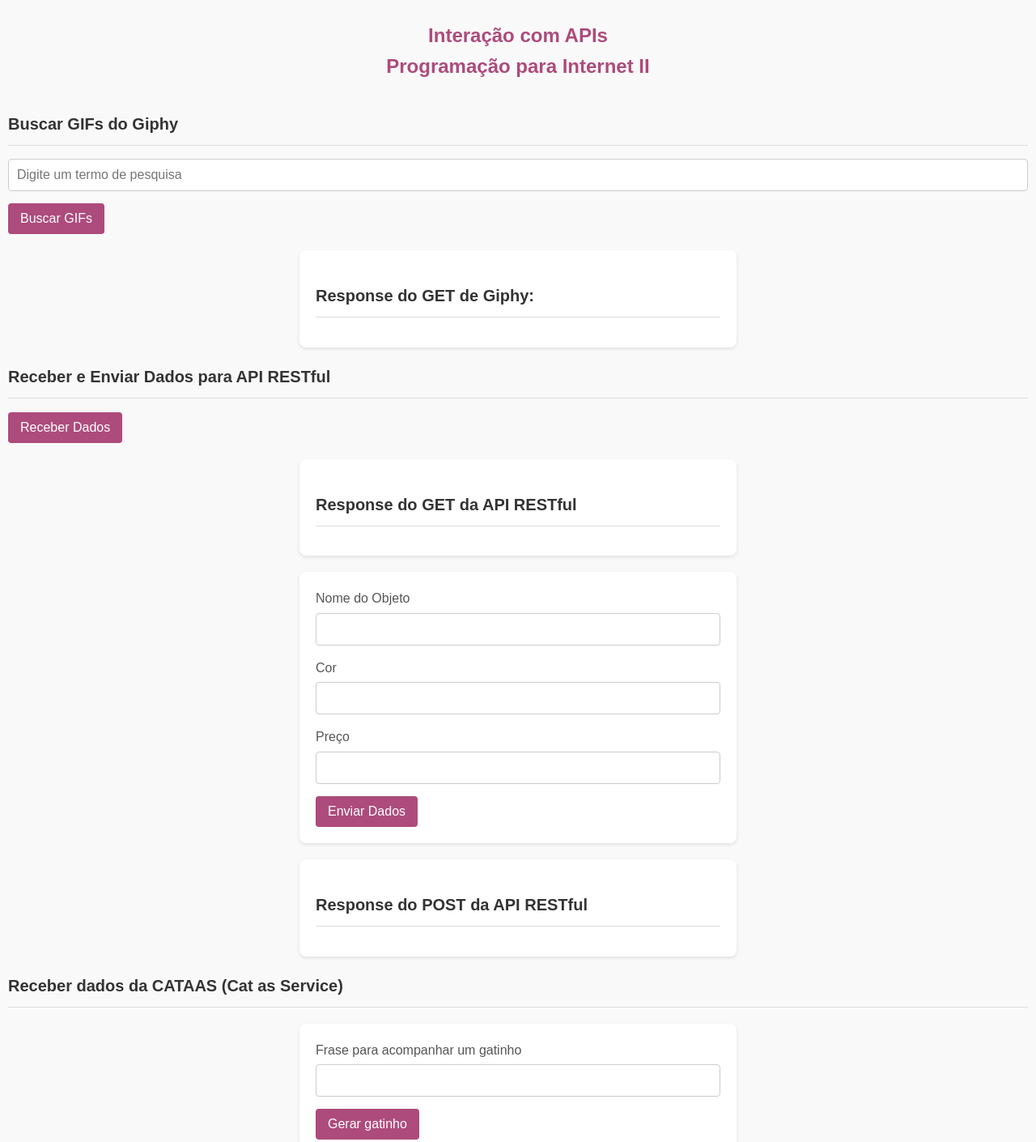
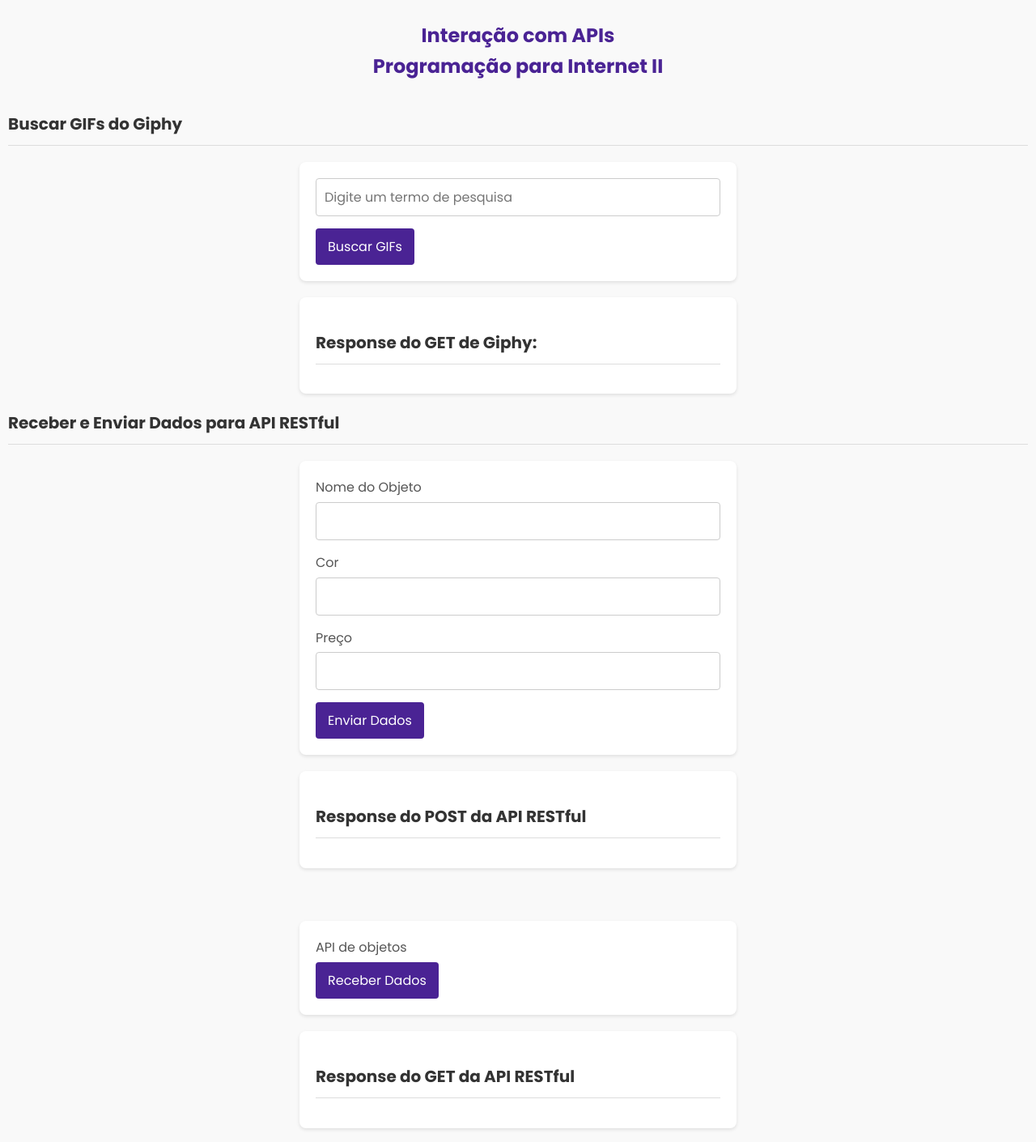
Before and after one commit to bianca-bezerra/ProgramacaoWebADS-2024.1, a plain HTML site: page ex03/index.html in a window 1280 px wide. Shown: the top 1410 px of the page at 81% size. Drawn offline with Linux system fonts and the light colour scheme.

Commit message:
feat: mudança no visual

```diff
--- a/ex03/index.html
+++ b/ex03/index.html
@@ -6,17 +6,25 @@
     <title>Interação com APIs</title>
     <link rel="stylesheet" href="styles.css" />
     <script src="scripts.js"></script>
+    <link rel="preconnect" href="https://fonts.googleapis.com" />
+    <link rel="preconnect" href="https://fonts.gstatic.com" crossorigin />
+    <link
+      href="https://fonts.googleapis.com/css2?family=Poppins:ital,wght@0,100;0,200;0,300;0,400;0,500;0,600;0,700;0,800;0,900;1,100;1,200;1,300;1,400;1,500;1,600;1,700;1,800;1,900&display=swap"
+      rel="stylesheet"
+    />
   </head>
   <body>
-    <h1>Interação com APIs<br/>Programação para Internet II</h1>
+    <h1>Interação com APIs<br />Programação para Internet II</h1>
 
     <h2>Buscar GIFs do Giphy</h2>
+    <form>
       <input
         type="text"
         id="giphyQuery"
         placeholder="Digite um termo de pesquisa"
       />
       <button onclick="searchGifs()">Buscar GIFs</button>
+    </form>
 
     <div class="response">
       <h2>Response do GET de Giphy:</h2>
@@ -24,15 +32,6 @@
     </div>
 
     <h2>Receber e Enviar Dados para API RESTful</h2>
-
-    <button type="button" onclick="fetchData()" id="receberDados">
-      Receber Dados
-    </button>
-
-    <div class="response">
-      <h2>Response do GET da API RESTful</h2>
-      <pre id="responseOutputRestGet"></pre>
-    </div>
 
     <form id="postForm">
       <label for="productName">Nome do Objeto</label>
@@ -51,6 +50,17 @@
       <h2>Response do POST da API RESTful</h2>
       <pre id="responseOutputRestPost"></pre>
     </div>
+    <br/>
+    <form>
+      <label>API de objetos</label>
+      <button type="button" onclick="fetchData()" id="receberDados">
+        Receber Dados
+      </button>
+    </form>
+    <div class="response">
+      <h2>Response do GET da API RESTful</h2>
+      <pre id="responseOutputRestGet"></pre>
+    </div>
 
     <h2>Receber dados da CATAAS (Cat as Service)</h2>
     <form id="postForm">
--- a/ex03/styles.css
+++ b/ex03/styles.css
@@ -1,5 +1,8 @@
+* {
+    font-family: 'Poppins';
+}
+
 body {
-    font-family: sans-serif;
     line-height: 1.6;
     margin: 0;
     padding: 10px;
@@ -8,7 +11,7 @@ body {
 
 h1 {
 
-    color: #ad4b7c;
+    color: #4a2394;
     padding: 15px;
     text-align: center;
     margin: 0;
@@ -50,7 +53,7 @@ input {
 
 
 button {
-    background-color: #ad4b7c;
+    background-color: #4a2394;
     color: #fff;
     border: none;
     padding: 10px 15px;
@@ -61,7 +64,7 @@ button {
 }
 
 button:hover {
-    background-color: #94425e;
+    background-color: #350e57;
 }
 
 button:active {
```
Also changed, not shown: ex03/README.MD (added). Lines whose indentation alone changed are shown as unchanged.
